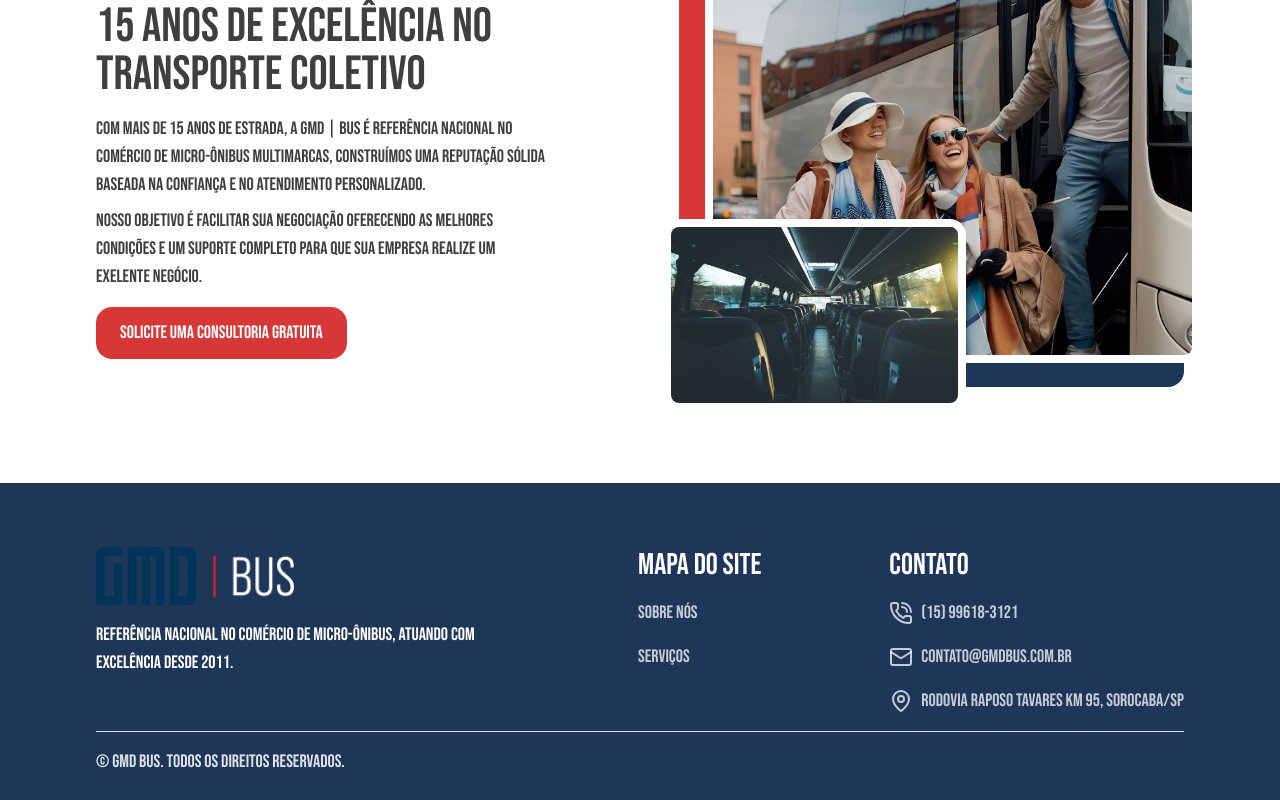
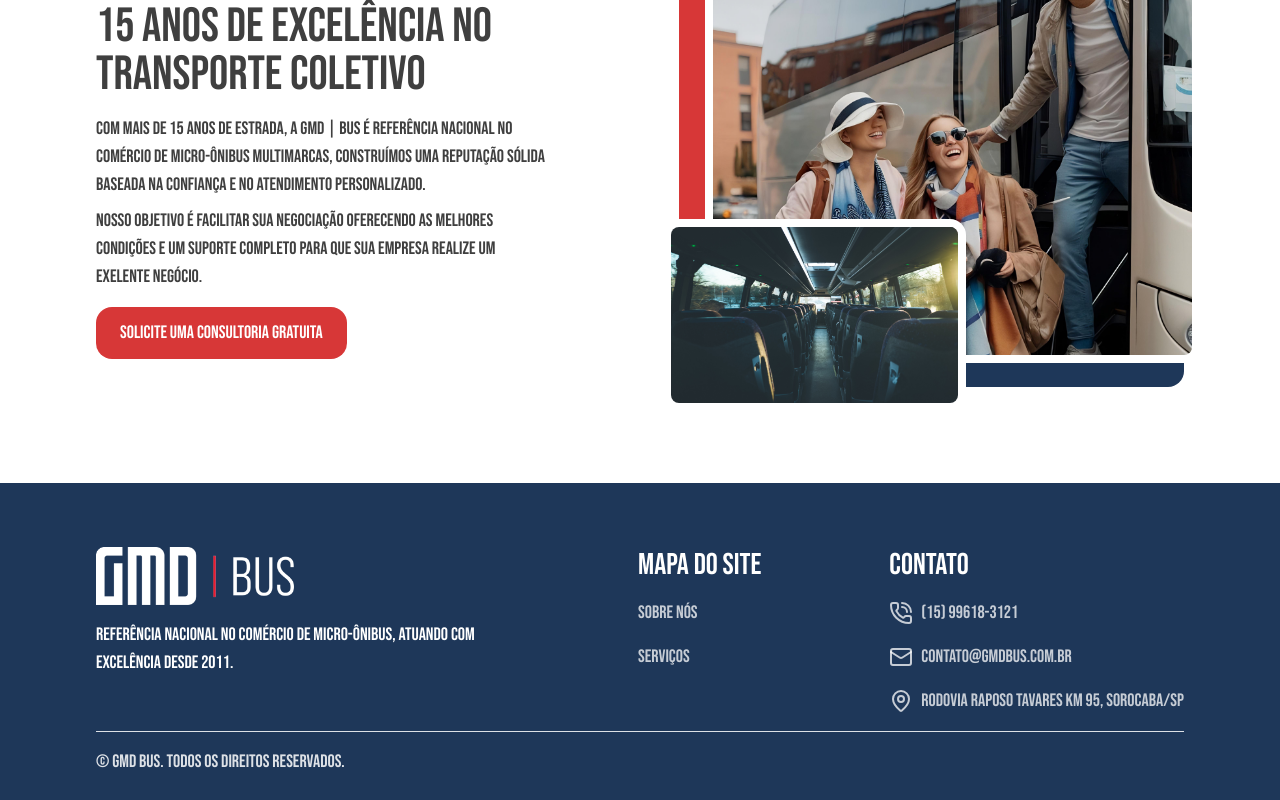
Before and after one commit to snoorky/gmd-bus, a Next.js app: page / in a window 1280 px wide. Shown: the part 2698-3498 px from the top of the page. Built offline with nearby package versions, Linux system fonts and the light colour scheme.

Commit message:
fix: add a light logo

```diff
--- a/src/_components/footer.tsx
+++ b/src/_components/footer.tsx
@@ -52,7 +52,7 @@ export default function Footer() {
         <div className="space-y-4 w-72 xl:w-auto">
           <div className="relative w-[128px] md:w-[168px] xl:w-[198px] h-[37px] md:h-[49px] xl:h-[58px]">
             <Image
-              src="/logos.webp"
+              src="/logo-light.webp"
               sizes="(max-width: 767px) 128px, (max-width: 1023px) 168px, (max-width: 1279px) 198px, 250px"
               alt="Logo da GMD Bus"
               fill
```
Also changed, not shown: public/logo-light.webp (added).
